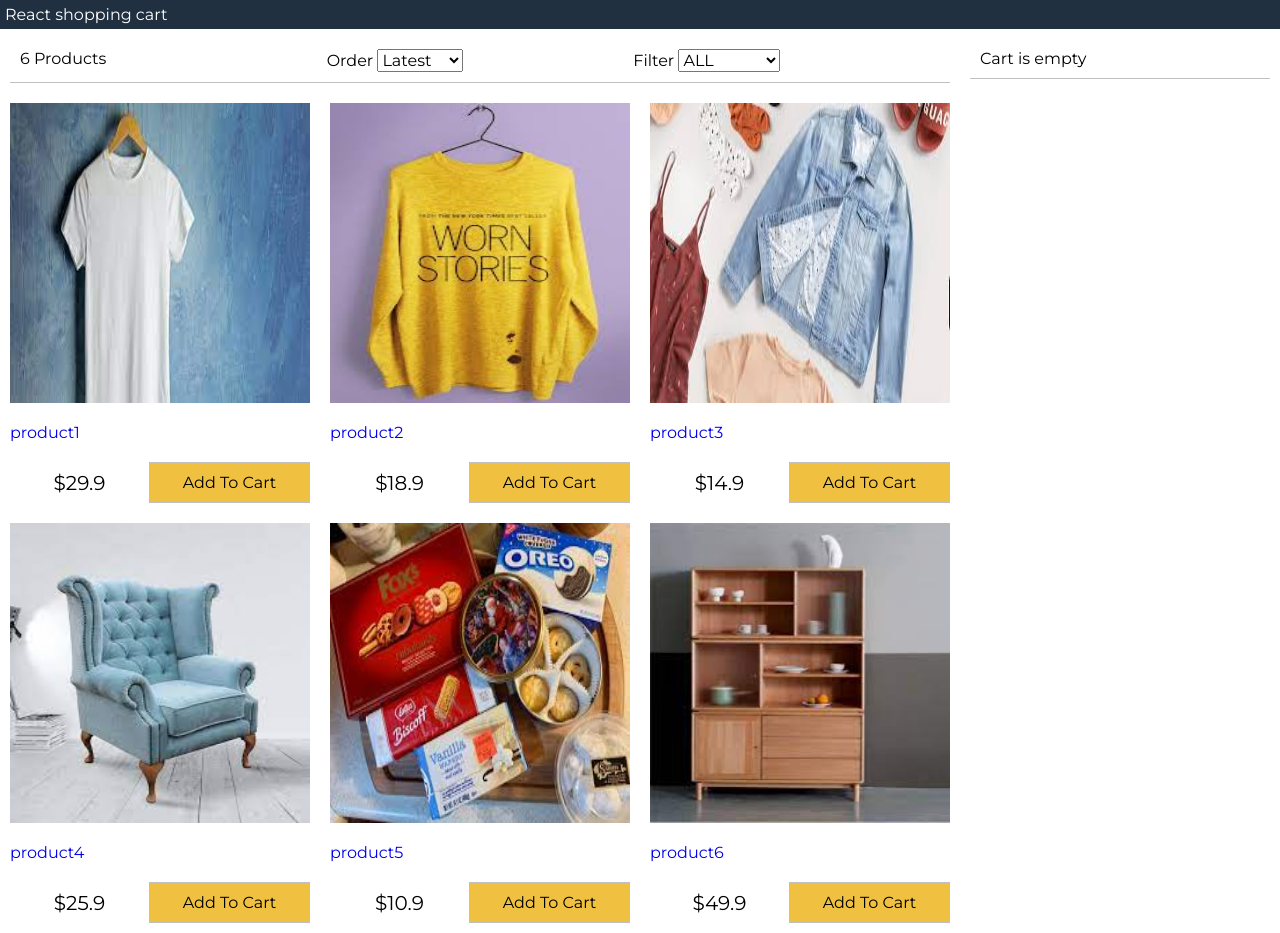
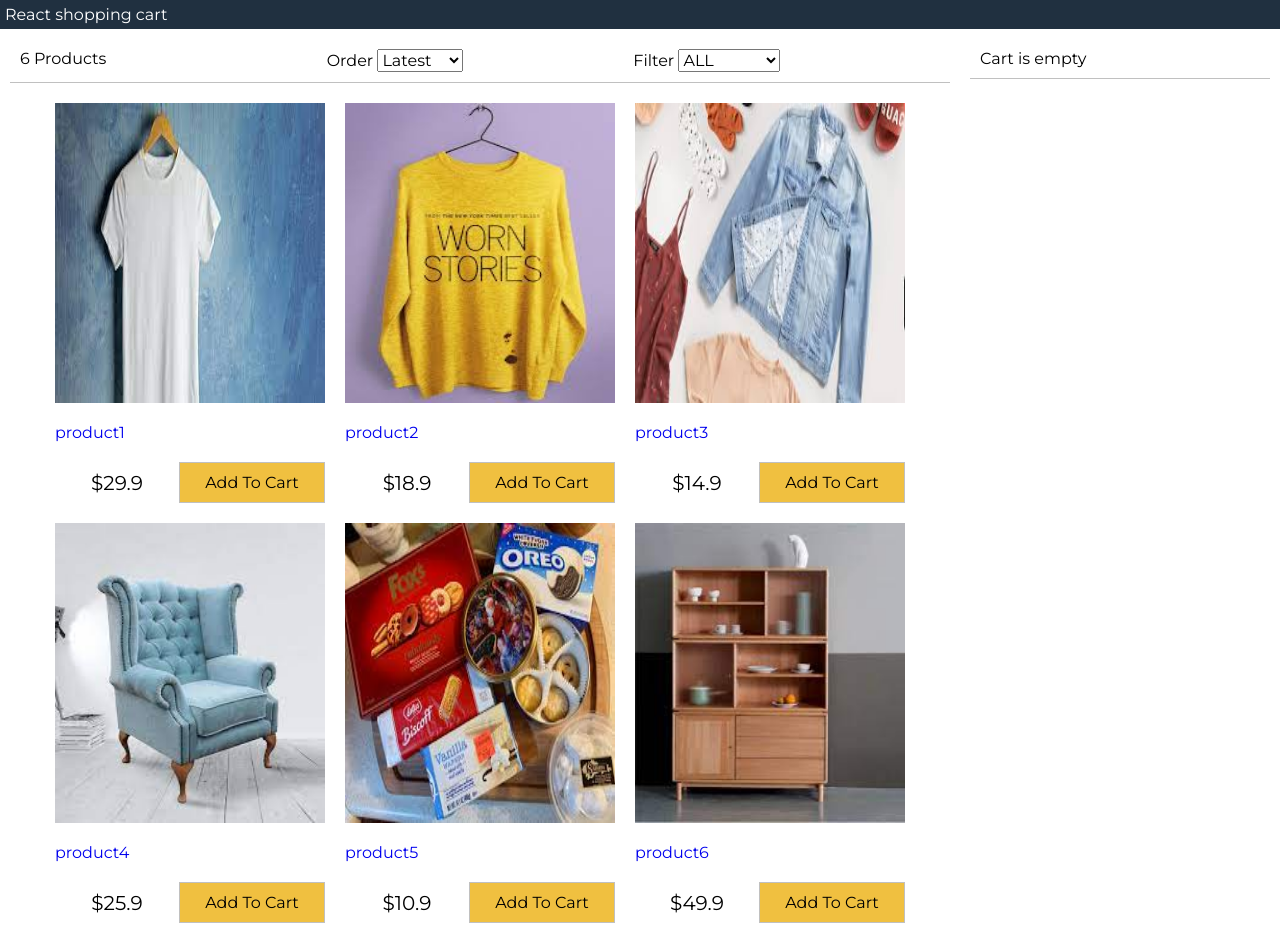
Before and after one commit to Madhumitha7765/shopify, a React (Create React App) app: page / in a window 1280 px wide. Built offline with nearby package versions, Linux system fonts and the light colour scheme.

Commit message:
Animations

```diff
--- a/package.json
+++ b/package.json
@@ -8,6 +8,8 @@
     "@testing-library/user-event": "^12.1.10",
     "react": "^17.0.2",
     "react-dom": "^17.0.2",
+    "react-modal": "^3.13.1",
+    "react-reveal": "^1.2.2",
     "react-scripts": "4.0.3",
     "web-vitals": "^1.0.1"
   },
--- a/src/components/Cart.js
+++ b/src/components/Cart.js
@@ -1,5 +1,8 @@
 import React, { Component } from "react";
 import formatCurrency from "../utils";
+import Fade from "react-reveal/Fade";
+
+
 
 export default class Cart extends Component {
   constructor(props) {
@@ -37,6 +40,7 @@ export default class Cart extends Component {
         )}
         <div>
           <div className="cart">
+            <Fade left cascade>
             <ul className="cart-items">
               {cartItems.map((item) => (
                 <li key={item._id}>
@@ -58,6 +62,7 @@ export default class Cart extends Component {
                 </li>
               ))}
             </ul>
+            </Fade>
           </div>
           {cartItems.length !== 0 && (
               <div>
@@ -81,6 +86,7 @@ export default class Cart extends Component {
 
               </div>
               {this.state.showCheckout && (
+                <Fade right cascade>
                 <div className="cart">
                   <form onSubmit={this.createOrder}>
                     <ul className="form-container">
@@ -119,6 +125,7 @@ export default class Cart extends Component {
                     </ul>
                   </form>
                 </div>
+                </Fade>
               )}
             </div>
           )}
--- a/src/components/Products.js
+++ b/src/components/Products.js
@@ -1,9 +1,15 @@
 import React from 'react';
 import formatCurrency from "../utils";
+import Fade from "react-reveal/Fade";
+import Modal from "react-modal";
 
 export default function Products(props) {
-    return (
+
+
+
+  return (
         <div>
+           <Fade bottom cascade>
             <ul className="products">
                 {props.products.map(product => (
                     <li key={product._id}>
@@ -25,6 +31,7 @@ export default function Products(props) {
                   </li>
                 ))}
               </ul>
+            </Fade>
 
         </div>
     )
--- a/src/index.css
+++ b/src/index.css
@@ -87,7 +87,7 @@ main {
   height: 100%;
 }
 .product img {
-  width: 30rem;
+  width: 27rem;
   height: 30rem;
 }
 .product-price {
```
Also changed, not shown: 1 other file (tests, documents, lock files or other folders).
